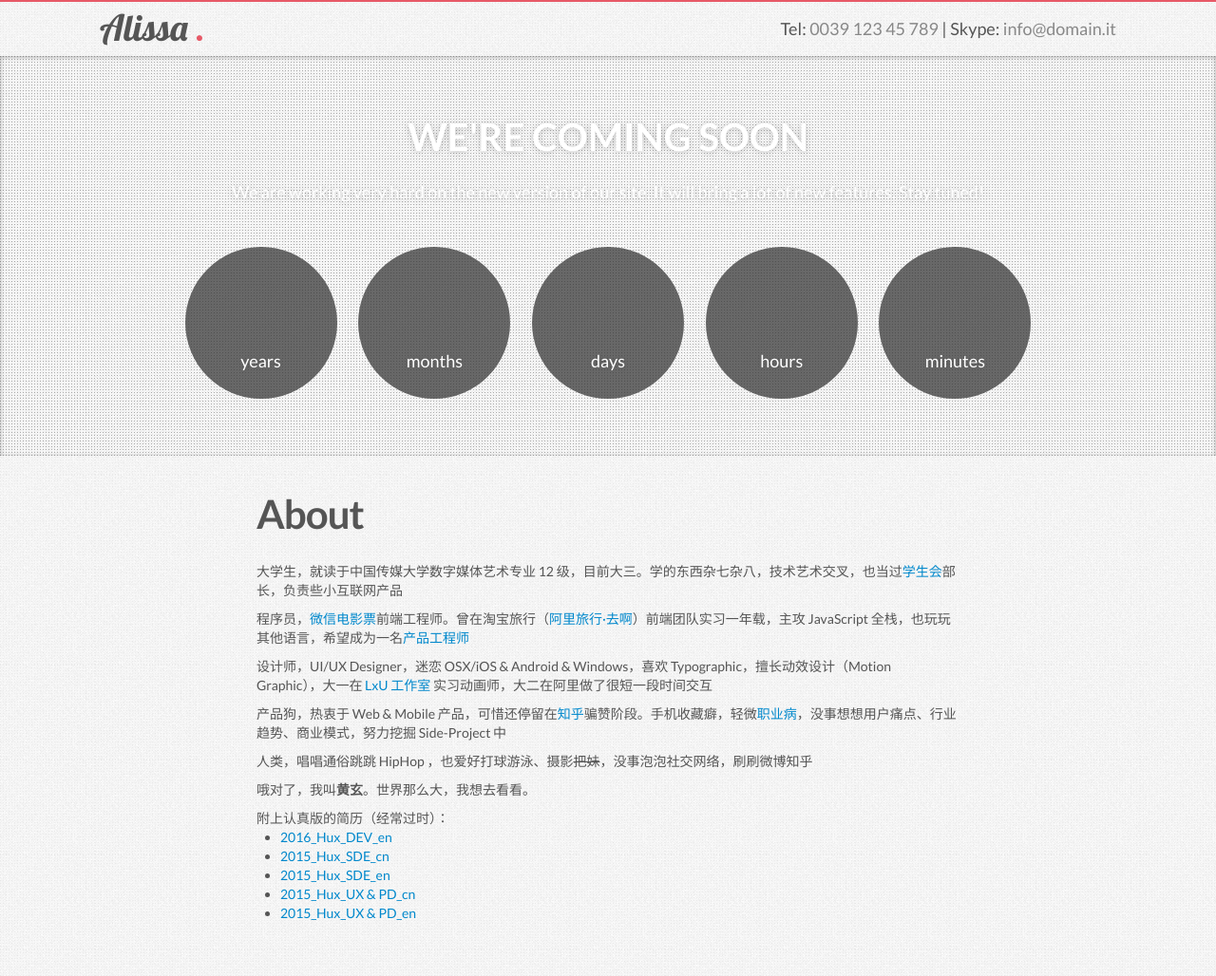
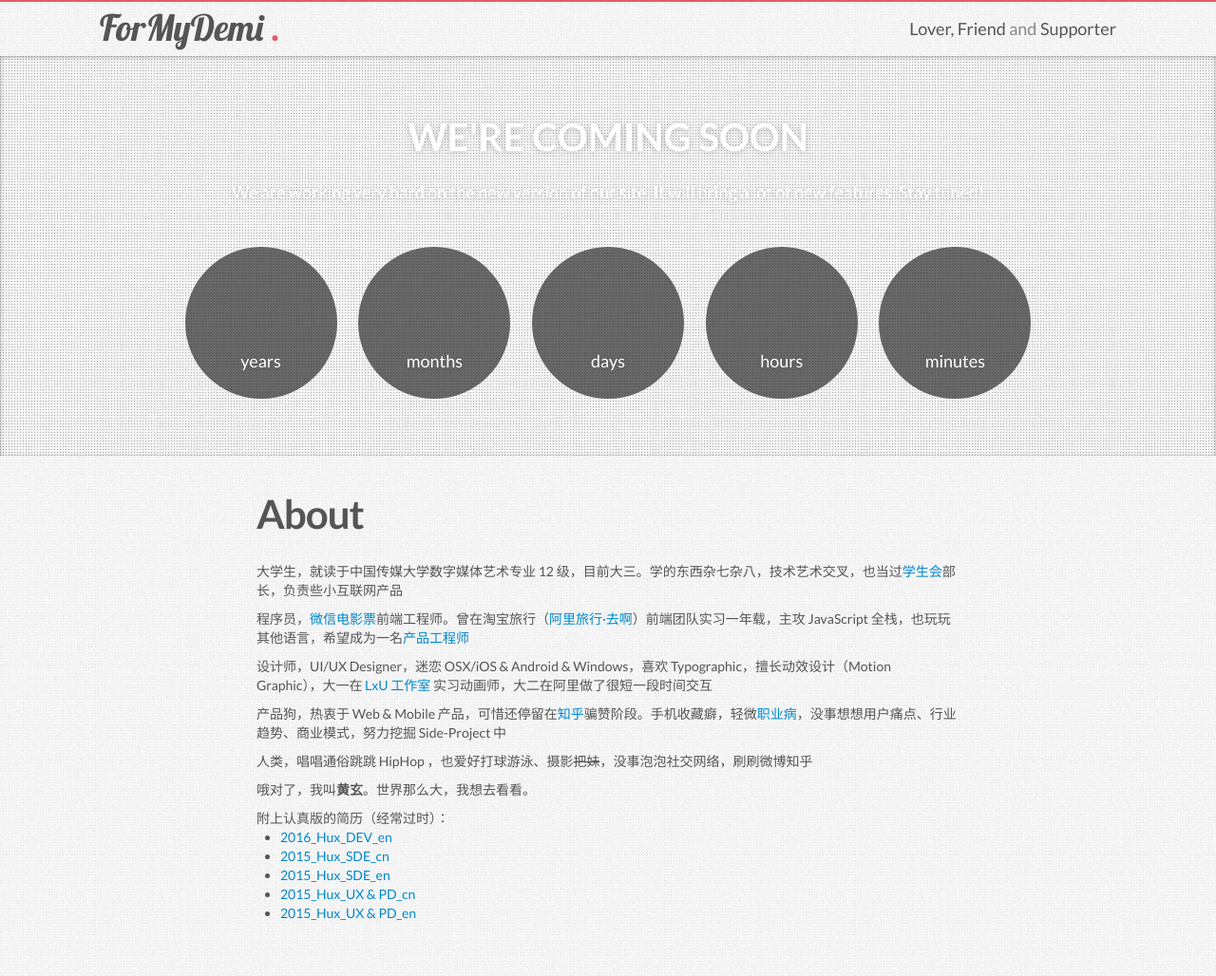
Before and after one commit to mydemi/mydemi, a Jekyll site: the page built from about.html, in a window 1280 px wide, cut to the strip 0-1028 px from the top of the page. Shown: the whole strip at 95% size. Built offline with Jekyll 4.4.1, drawn with Linux system fonts in a browser that asks for light colours; comment, search, counter and statistics services are not loaded.

Commit message:
change titles

```diff
--- a/_includes/head.html
+++ b/_includes/head.html
@@ -2,7 +2,7 @@
    <meta charset="utf-8">
    <meta http-equiv="X-UA-Compatible" content="IE=edge">
    <meta name="viewport" content="width=device-width, initial-scale=1">
-   <title>Alissa - Responsive Coming Soon Template</title>
+   <title>For Demi - My Love, My Princess</title>
    <meta name="description" content="">
    <meta name="author" content="shhqin">
 
--- a/_includes/header.html
+++ b/_includes/header.html
@@ -1,10 +1,10 @@
 <div class="container">
             <div class="header row">
                 <div class="logo span4">
-                    <h1><a href="">Alissa</a> <span>.</span></h1>
+                    <h1><a href="">ForMyDemi</a> <span>.</span></h1>
                 </div>
                 <div class="call-us span8">
-                    <p>Tel: <span>0039 123 45 789</span> | Skype: <span>info@domain.it</span></p>
+                    <p>Lover, Friend <span>and</span> Supporter</p>
                 </div>
             </div>
 </div>
```
Also changed, not shown: 4 other files.
